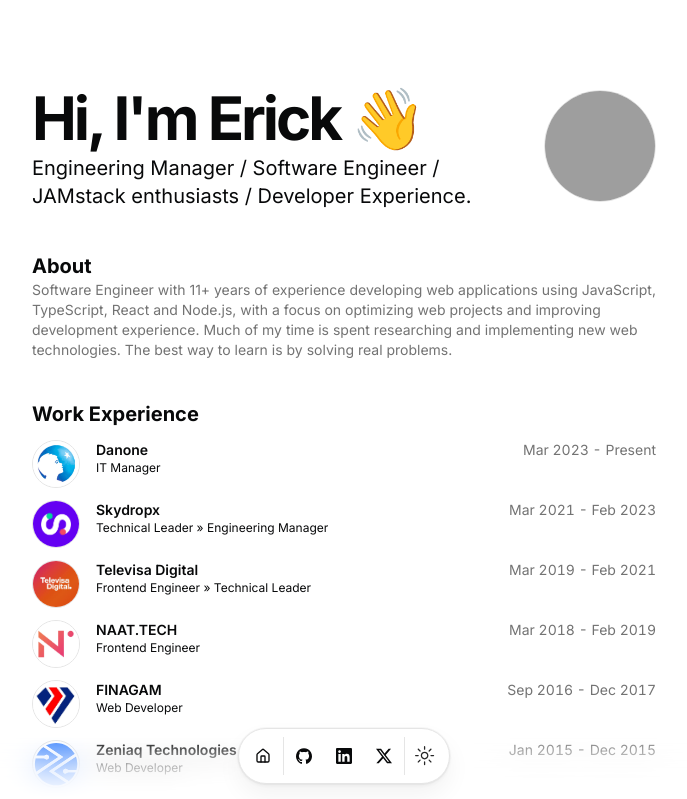
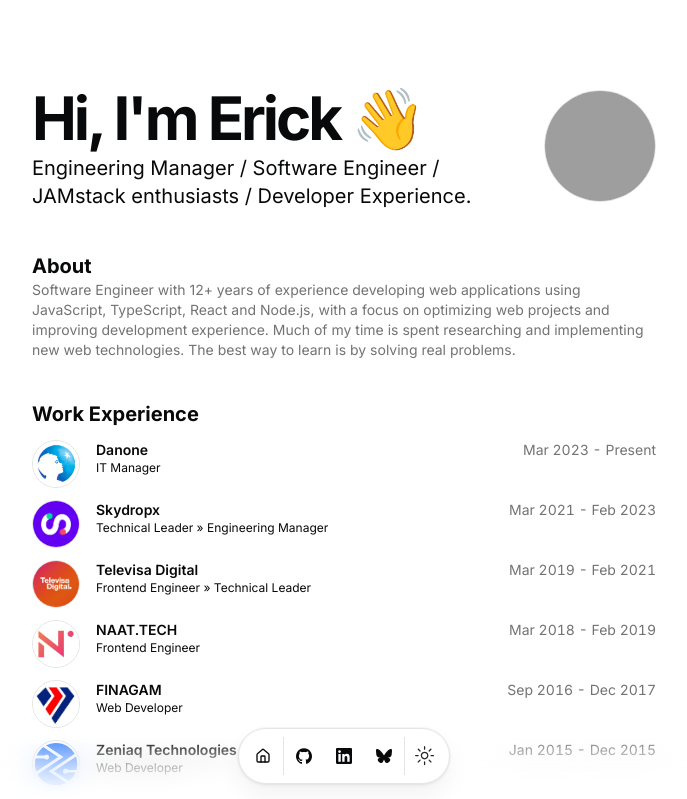
Before and after one commit to ericksarabia/ericksarabia-website, a Next.js app: page / in a window 1280 px wide. Shown: the top 799 px of the page, without its empty margins (296-983 px from the left). Built offline with nearby package versions, Linux system fonts and the light colour scheme; grey boxes are pictures that could not be loaded.

Commit message:
feat(navbar): add bsky link

```diff
--- a/src/components/icons.tsx
+++ b/src/components/icons.tsx
@@ -14,13 +14,13 @@ export const Icons = {
       />
     </svg>
   ),
-  x: (props: IconProps) => (
-    <svg viewBox="0 0 24 24" xmlns="http://www.w3.org/2000/svg" {...props}>
-      <title>X</title>
+  bsky: (props: IconProps) => (
+    <svg xmlns="http://www.w3.org/2000/svg" viewBox="0 0 568 501" {...props}>
+      <title>Bluesky</title>
       <path
         fill="currentColor"
-        d="M18.901 1.153h3.68l-8.04 9.19L24 22.846h-7.406l-5.8-7.584-6.638 7.584H.474l8.6-9.83L0 1.154h7.594l5.243 6.932ZM17.61 20.644h2.039L6.486 3.24H4.298Z"
-      />
+        d="M123.121 33.664C188.241 82.553 258.281 181.68 284 234.873c25.719-53.192 95.759-152.32 160.879-201.21C491.866-1.611 568-28.906 568 57.947c0 17.346-9.945 145.713-15.778 166.555-20.275 72.453-94.155 90.933-159.875 79.748C507.222 323.8 536.444 388.56 473.333 453.32c-119.86 122.992-172.272-30.859-185.702-70.281-2.462-7.227-3.614-10.608-3.631-7.733-.017-2.875-1.169.506-3.631 7.733-13.43 39.422-65.842 193.273-185.702 70.281-63.111-64.76-33.89-129.52 80.986-149.071-65.72 11.185-139.6-7.295-159.875-79.748C9.945 203.659 0 75.291 0 57.946 0-28.906 76.135-1.612 123.121 33.664Z"
+      ></path>
     </svg>
   ),
   youtube: (props: IconProps) => (
--- a/src/components/navbar.tsx
+++ b/src/components/navbar.tsx
@@ -45,6 +45,7 @@ export default function Navbar() {
                 <TooltipTrigger asChild>
                   <Link
                     href={social.url}
+                    target="_blank"
                     className={cn(
                       buttonVariants({ variant: "ghost", size: "icon" }),
                       "size-12"
--- a/src/data/resume.tsx
+++ b/src/data/resume.tsx
@@ -10,7 +10,7 @@ export const DATA = {
   description:
     "Engineering Manager / Software Engineer / JAMstack enthusiasts / Developer Experience.",
   summary:
-    "Software Engineer with 11+ years of experience developing web applications using JavaScript, TypeScript, React and Node.js, with a focus on optimizing web projects and improving development experience. Much of my time is spent researching and implementing new web technologies. The best way to learn is by solving real problems.",
+    "Software Engineer with 12+ years of experience developing web applications using JavaScript, TypeScript, React and Node.js, with a focus on optimizing web projects and improving development experience. Much of my time is spent researching and implementing new web technologies. The best way to learn is by solving real problems.",
   avatarUrl: "https://avatars.githubusercontent.com/u/36867526",
   skills: [
     "JavaScript",
@@ -34,28 +34,24 @@ export const DATA = {
         name: "GitHub",
         url: "https://github.com/ericksarabia",
         icon: Icons.github,
-
         navbar: true,
       },
       LinkedIn: {
         name: "LinkedIn",
         url: "https://www.linkedin.com/in/ericksarabia/",
         icon: Icons.linkedin,
-
         navbar: true,
       },
-      X: {
-        name: "X",
-        url: "https://x.com/3ricksarabia",
-        icon: Icons.x,
-
+      Bsky: {
+        name: "Bsky",
+        url: "https://bsky.app/profile/ericksarabia.bsky.social",
+        icon: Icons.bsky,
         navbar: true,
       },
       email: {
         name: "Send Email",
         url: "erick.sarabia@outlook.com",
         icon: Icons.email,
-
         navbar: false,
       },
     },
```
